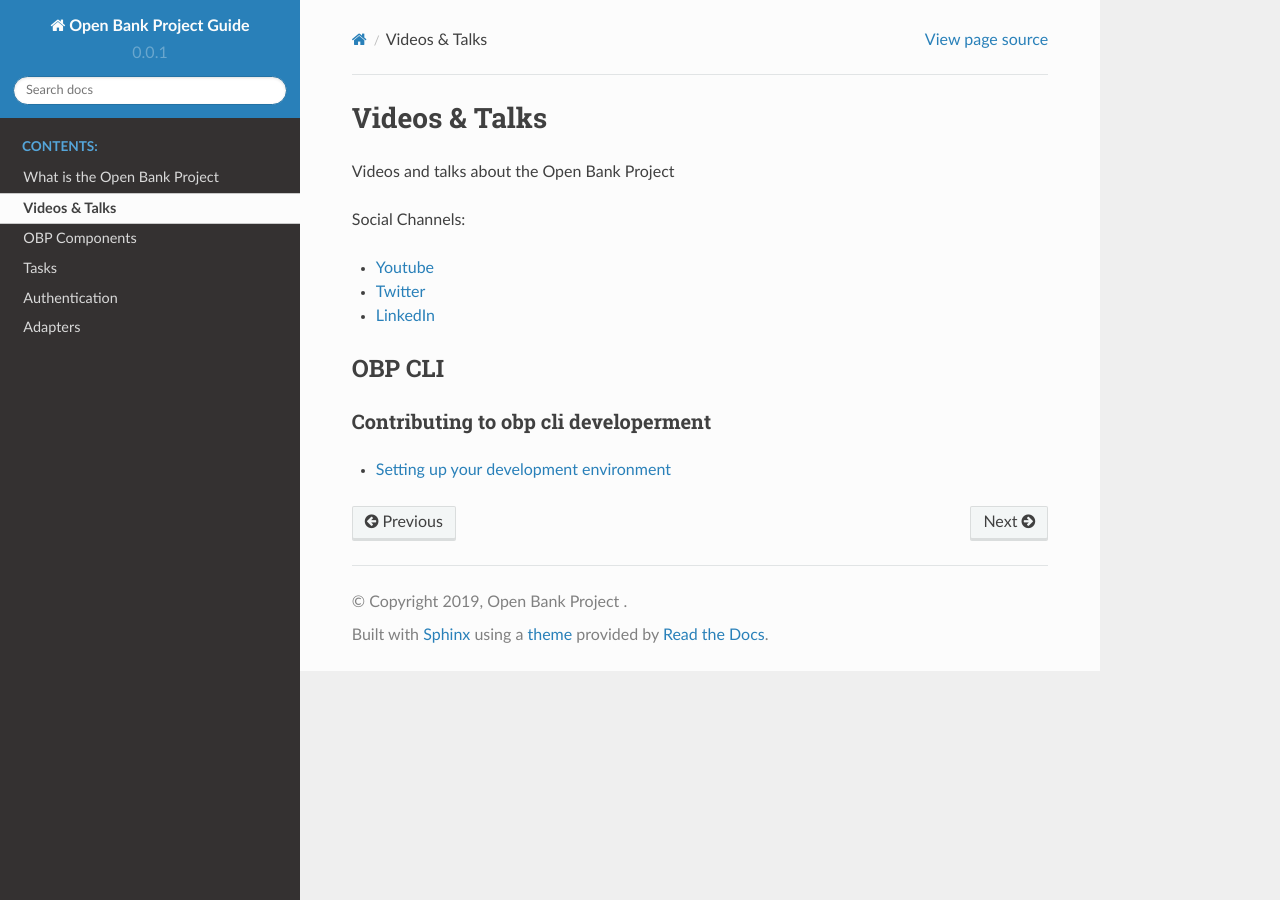
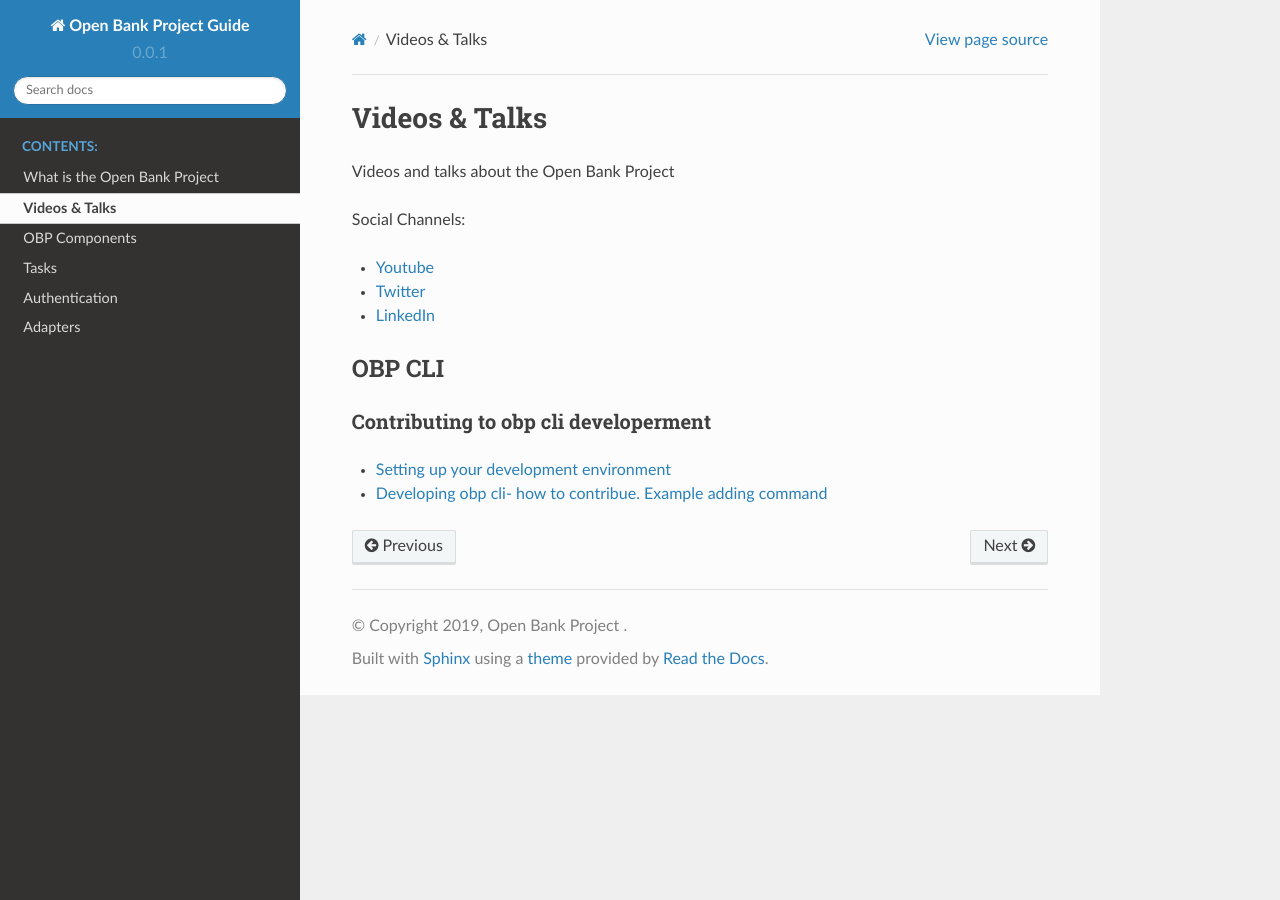
Before and after one commit to chrisjsimpson/OBP-DOCS, a Sphinx documentation site: the page built from source/videos.rst, in a window 1280 px wide. Built offline with Sphinx 7.4.7 and the Read the Docs theme 2.0.0, drawn with Linux system fonts in a browser that asks for light colours.

Commit message:
added link to how to contribute to cli video;

```diff
--- a/source/videos.rst
+++ b/source/videos.rst
@@ -20,3 +20,4 @@
 --------------------------------------
 
 - `Setting up your development environment <https://youtu.be/FBms-gWmGNA>`_
+- `Developing obp cli- how to contribue. Example adding command <https://youtu.be/k05bzoPqkJw>`_
```
